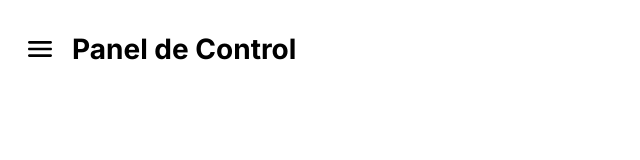
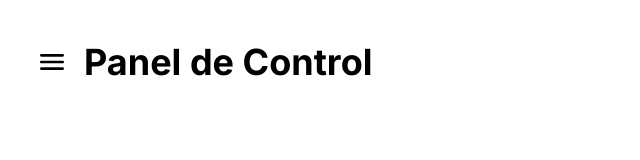
Before and after one commit to eddiedev14/NovaCents, a website built with Vite: page index.html in a window 1280 px wide. Shown: the whole page, without its empty margins (0-640 px from the left). Built offline with nearby package versions, Linux system fonts and the light colour scheme.

```diff
--- a/src/css/base.css
+++ b/src/css/base.css
@@ -27,3 +27,9 @@
 input, label, button, select, textarea{
     font-family: "Inter", sans-serif;
 }
+
+@media screen and (min-width: 744px) {
+    body{
+        padding: 40px 36px;
+    }
+}
--- a/src/css/components/header.css
+++ b/src/css/components/header.css
@@ -11,3 +11,9 @@
 h1{
     font-size: 28px;
 }
+
+@media screen and (min-width: 744px) {
+    h1{
+        font-size: 36px;
+    }
+}
```
